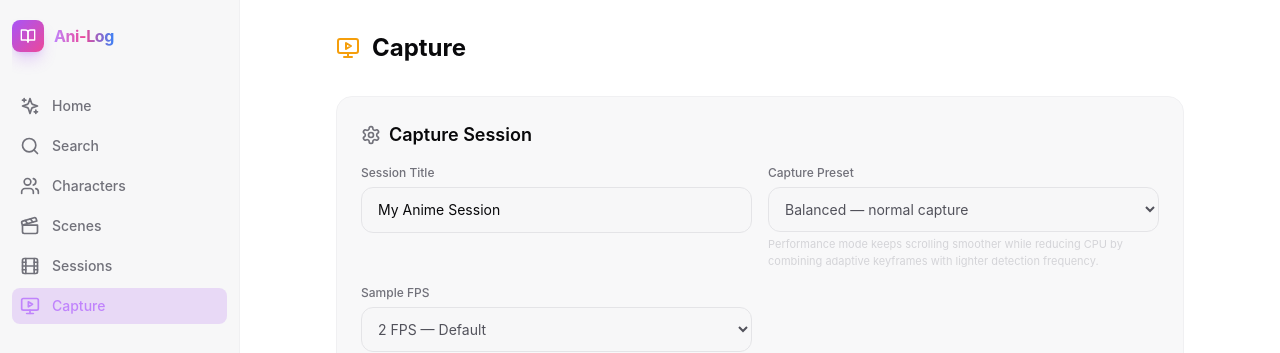
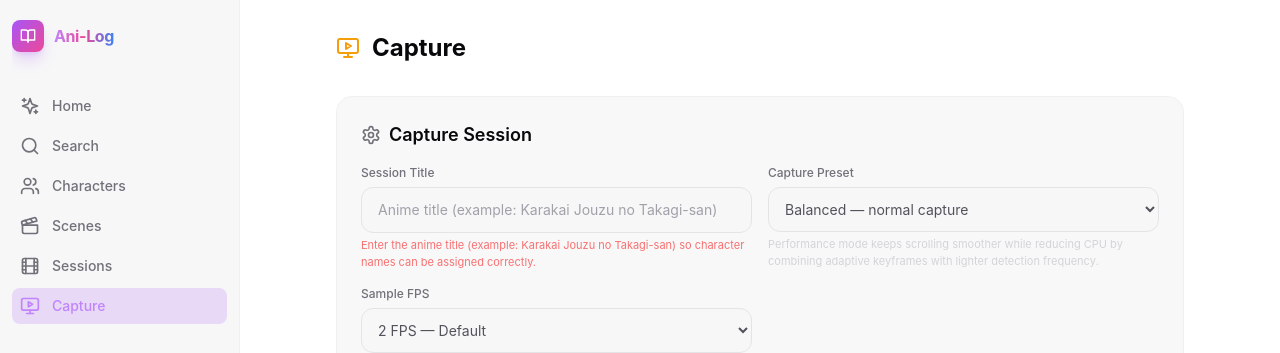
Before and after one commit to XinBaoChen/Ani-Log, a Next.js app in the folder frontend/: page /capture in a window 1280 px wide. Both pictures are taken after a click on the button "Start Capture". Shown: the top 353 px of the page. Built offline with nearby package versions, Linux system fonts and the light colour scheme; no server answers.

Commit message:
Added character setting with better name conventions

```diff
--- a/frontend/src/components/CaptureControl.tsx
+++ b/frontend/src/components/CaptureControl.tsx
@@ -13,7 +13,8 @@ interface CaptureControlProps {
 
 export default function CaptureControl({ fullView }: CaptureControlProps) {
   const { status, setStatus, setStats, setSessionId } = useCaptureStore();
-  const [title, setTitle] = useState("My Anime Session");
+  const [title, setTitle] = useState("");
+  const [titleError, setTitleError] = useState<string | null>(null);
   const [fps, setFps] = useState(2);
   const [preset, setPreset] = useState<"balanced" | "performance">("balanced");
   const [lastSessionId, setLastSessionId] = useState<string | null>(null);
@@ -47,11 +48,27 @@ export default function CaptureControl({ fullView }: CaptureControlProps) {
   }, []);
 
   const handleStart = async () => {
+    const normalizedTitle = title.trim().toLowerCase();
+    const genericTitles = new Set([
+      "",
+      "my anime session",
+      "character test",
+      "character detection validation",
+      "balanced stress smoke",
+      "perf stress smoke",
+    ]);
+    if (genericTitles.has(normalizedTitle)) {
+      setTitleError("Enter the anime title (example: Karakai Jouzu no Takagi-san) so character names can be assigned correctly.");
+      setStatus("idle");
+      return;
+    }
+
+    setTitleError(null);
     try {
       setStatus("starting");
       const isPerformance = preset === "performance";
       const response = await api.startCapture({
-        title,
+        title: title.trim(),
         fps: isPerformance ? 6 : fps,
         source: "screen",
         performance_mode: isPerformance,
@@ -168,11 +185,19 @@ export default function CaptureControl({ fullView }: CaptureControlProps) {
           <input
             type="text"
             value={title}
-            onChange={(e) => setTitle(e.target.value)}
+            onChange={(e) => {
+              setTitle(e.target.value);
+              if (titleError) setTitleError(null);
+            }}
             className="search-input text-sm"
-            placeholder="My Anime Session"
+            placeholder="Anime title (example: Karakai Jouzu no Takagi-san)"
             disabled={status === "capturing"}
           />
+          {titleError && (
+            <p className="text-[11px] text-red-400 mt-1">
+              {titleError}
+            </p>
+          )}
         </div>
 
         <div>
--- a/frontend/src/components/CharacterCard.tsx
+++ b/frontend/src/components/CharacterCard.tsx
@@ -9,6 +9,7 @@ interface CharacterCardProps {
   data: SearchResult;
   onDelete?: () => void;
   onRename?: (newName: string) => void;
+  showTypeBadge?: boolean;
 }
 
 const typeConfig = {
@@ -35,7 +36,7 @@ function confColor(pct: number): string {
   return "text-orange-400";
 }
 
-export default function CharacterCard({ data, onDelete, onRename }: CharacterCardProps) {
+export default function CharacterCard({ data, onDelete, onRename, showTypeBadge = true }: CharacterCardProps) {
   const config = typeConfig[data.type as keyof typeof typeConfig] ?? typeConfig.character;
   const Icon = config.icon;
   const [imgFailed, setImgFailed] = useState(false);
@@ -107,11 +108,13 @@ export default function CharacterCard({ data, onDelete, onRename }: CharacterCar
           <div className="absolute inset-0 bg-gradient-to-t from-black/90 via-black/5 to-black/20" />
 
           {/* Type badge */}
-          <div className="absolute top-2.5 right-2.5">
-            <span className={`text-[10px] font-semibold px-1.5 py-0.5 rounded-md backdrop-blur-sm ${config.badgeCls}`}>
-              {data.type}
-            </span>
-          </div>
+          {showTypeBadge && (
+            <div className="absolute top-2.5 right-2.5">
+              <span className={`text-[10px] font-semibold px-1.5 py-0.5 rounded-md backdrop-blur-sm ${config.badgeCls}`}>
+                {data.type}
+              </span>
+            </div>
+          )}
 
           {/* Bottom info strip */}
           <div className="absolute bottom-0 left-0 right-0 px-3 py-3">
```
